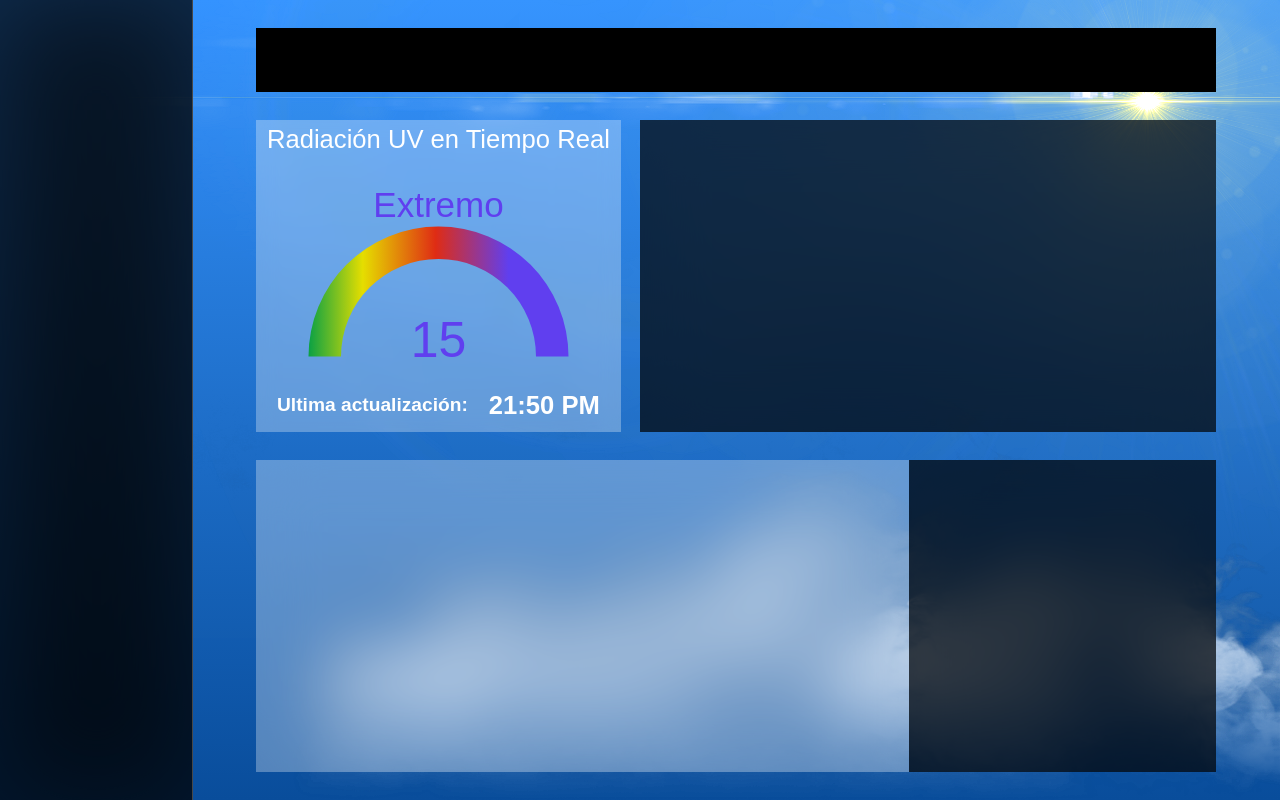
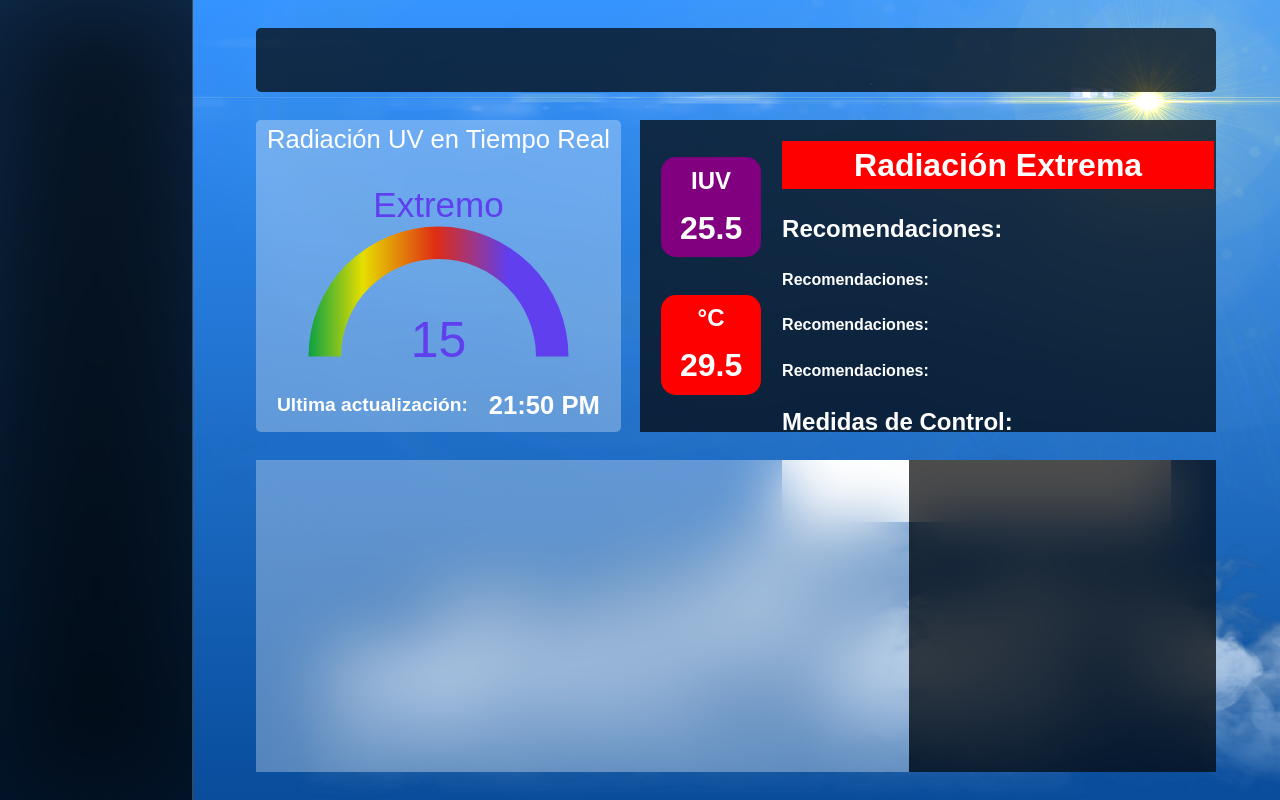
Before and after one commit to bryan201429/SolarAqp, a React (Vite) app: page / in a window 1280 px wide. Built offline with nearby package versions, Linux system fonts and the light colour scheme; a web font is replaced by a local one.

Commit message:
Radiation text

```diff
--- a/src/views/Home.css
+++ b/src/views/Home.css
@@ -30,7 +30,6 @@
     width: 90vw;
     filter: brightness(200%);
     z-index: 0;
-
 }
 
 #Container1{
@@ -39,7 +38,9 @@
     margin-right: 5vw;
     padding: 0;
     z-index: 1;
-    background-color: black;
+    background-color:  rgba(0,0,0, 0.7);
+    backdrop-filter: blur 5px;
+    border-radius: 5px;
 }
 
 #ClusterGraph {
@@ -53,6 +54,7 @@
     justify-content: space-between;
     align-items: center;
     padding: 0;
+    border-radius: 5px;
 }
 
 
@@ -66,6 +68,7 @@
     justify-content: space-between;
     align-items: center;
     z-index: 1;
+
 }
 
 #gaugeTitle{
@@ -80,7 +83,6 @@
 #gaugeUpdateTime{
     width: 100%;
     height: 17%;
-    /* background-color: rgba(50,50,50,0.5); */
     display: flex;
     flex-direction: row;
     align-items: center;
@@ -113,7 +115,104 @@
     width: 60%;
     margin: 0;
     backdrop-filter: blur(30px);
+    display: flex;
+    flex-direction: row;
+    justify-content: space-evenly;
+    align-items: center;
 }
+
+#RecomendationsNumbers{
+    display: flex;
+    flex-direction: column;
+    align-items: center;
+    justify-content: space-evenly;
+    height: 100%;
+    width: 24%;
+    padding: 0;
+    margin: 0;
+
+}
+
+#indexBox{
+    height: 32%;
+    aspect-ratio: 1/1;
+    background-color: purple;
+    border-radius: 15px;
+    display: flex;
+    flex-direction: column;
+    align-items: center;
+    justify-content: space-evenly;
+    padding: 0; margin: 0;
+}
+
+#indexBoxTitle{
+    font-size:3vh;
+    padding: 0; margin: 0;
+}
+
+#indexBoxNumber{
+    font-size: 4vh;
+    padding: 0; margin: 0;
+}
+
+
+
+#RecomendationsText{
+    height: 100%;
+    width: 75%;
+
+}
+
+#tempBox{
+    height: 32%;
+    aspect-ratio: 1/1;
+    background-color: red;
+    border-radius: 15px;
+    display: flex;flex-direction: column;
+    align-items: center;
+    justify-content: space-evenly;
+    padding: 0;
+
+}
+
+#tempBoxTitle{
+    font-size:3vh;
+    padding: 0; margin: 0;
+}
+
+#tempBoxNumber{
+    font-size: 4vh;
+    padding: 0; margin: 0;
+}
+
+
+
+#medidasControlIcons{
+    background-color: white;
+    width: 90%;
+    height: 20%;
+    padding: 0;
+    margin: 0;
+}
+
+
+#RecomendationsText h1{
+    background-color: red;
+    text-align: center;
+}
+
+
+
+
+
+
+
+
+
+
+
+
+
 
 #Chart {
     background-color:  rgba(255, 255, 255, 0.3);
--- a/src/views/Home.jsx
+++ b/src/views/Home.jsx
@@ -15,6 +15,7 @@ export default function Home(){
             <div id='Container1'>
 
             </div>
+
             <div id='Container2'>
                 <div id='ClusterGraph'>
                     <div id='gaugeTitle'>Radiación UV en Tiempo Real</div>
@@ -24,7 +25,31 @@ export default function Home(){
                         <h2>21:50 PM</h2>
                     </div>
                 </div>
-                <div id='Recommendations'></div>
+
+                <div id='Recommendations'>
+                    <div id='RecomendationsNumbers'>
+                        <div id='indexBox'>
+                            <h2 id='indexBoxTitle'>IUV</h2>
+                            <h1 id='indexBoxNumber'>25.5</h1>
+                        </div>
+                        <div id='tempBox'>
+                            <h2 id='tempBoxTitle'>°C</h2>
+                            <h1 id='tempBoxNumber'>29.5</h1>
+                        </div>
+                    </div>
+
+                    <div id='RecomendationsText'>
+                        <h1> Radiación Extrema</h1>
+                        <h2>Recomendaciones:</h2>
+                        <h4>Recomendaciones:</h4>
+                        <h4>Recomendaciones:</h4>
+                        <h4>Recomendaciones:</h4>
+                        <h2>Medidas de Control:</h2>
+                        <div id='medidasControlIcons'> Iconos</div>
+                    </div>
+
+
+                </div>
             </div>
             <div id='Container3'>
                 <div id='Chart'></div>
```
